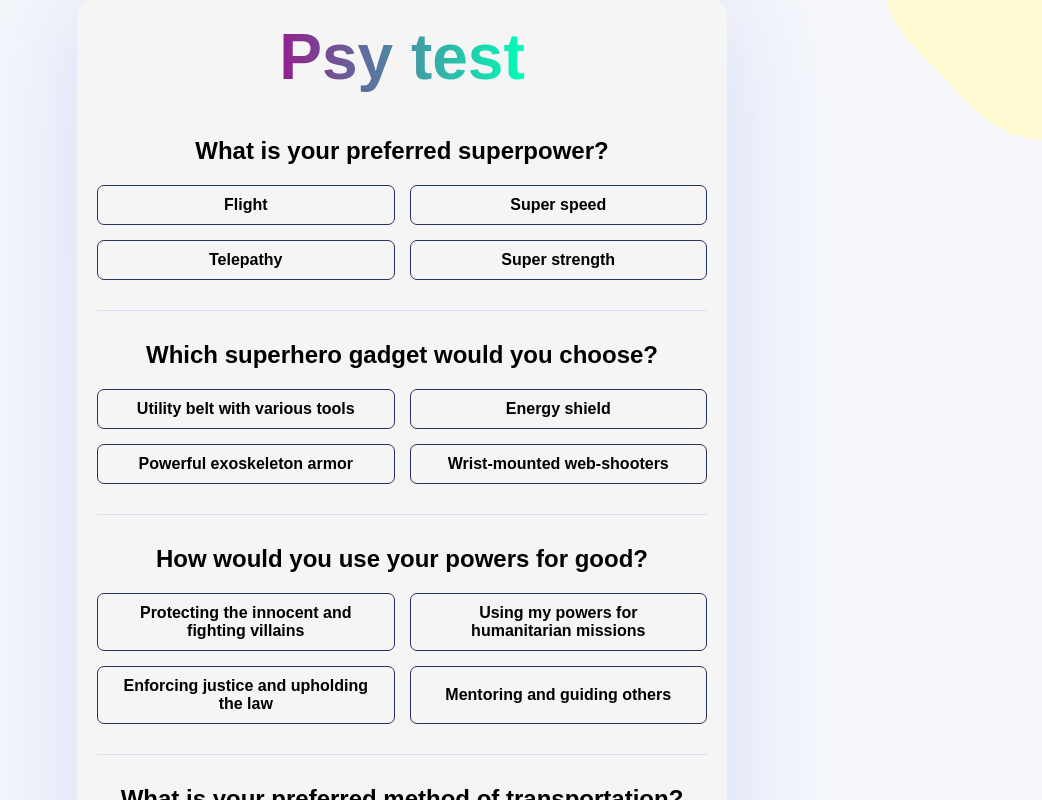
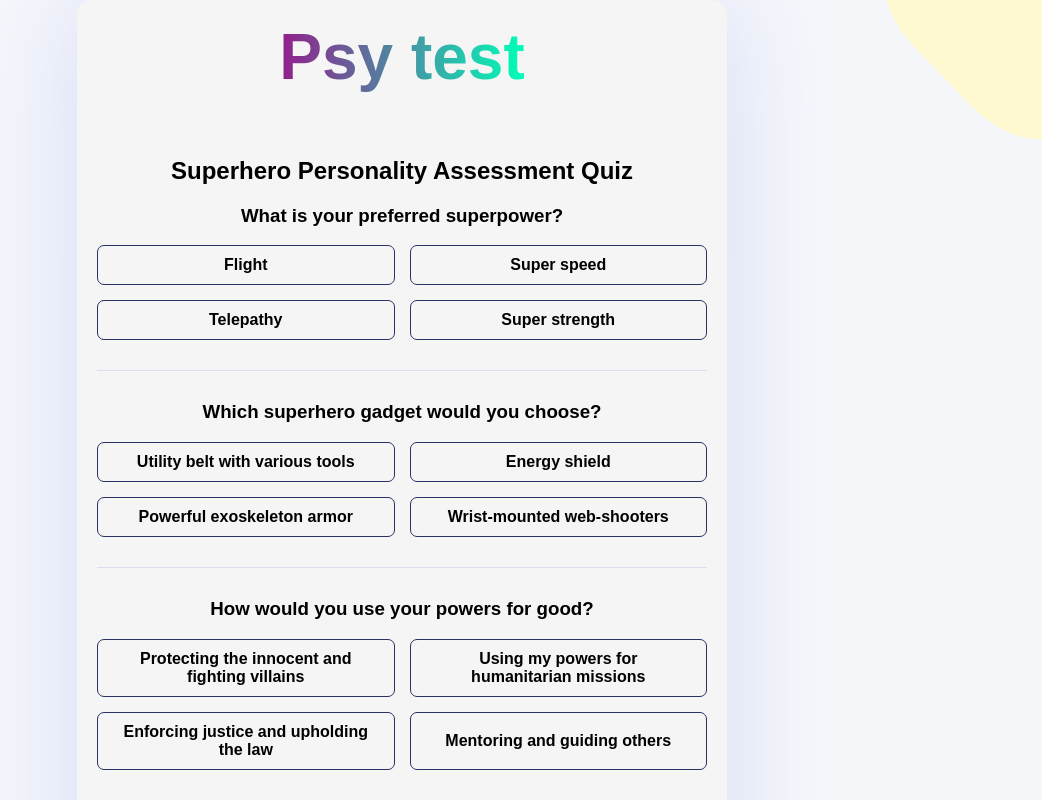
Before and after one commit to edesgree/react-psycho-test, a React (Vite) app: page / in a window 1280 px wide. Both pictures are taken after a click on the button "Start Quiz". Shown: the top 800 px of the page, without its empty margins (238-1280 px from the left). Built offline with nearby package versions, Linux system fonts and the light colour scheme.

Commit message:
display title

```diff
--- a/src/App.tsx
+++ b/src/App.tsx
@@ -8,6 +8,7 @@ function App() {
   function startGame(): void {
     setGameStart(true);
   }
+
   return (
     <main className="App">
       <header>
--- a/src/components/Question.tsx
+++ b/src/components/Question.tsx
@@ -54,8 +54,8 @@ const Question: React.FC<IsQuestionProps> = (props) => {
   });
   return (
     <div className="question">
-      <h2 className="question-title">{props.question}</h2>
-      {/*correct_answer: {props.correct_answer}*/}
+      <h3 className="question-title">{props.question}</h3>
+
       <div className="question-answers">{answersElements}</div>
     </div>
   );
--- a/src/components/Quiz.tsx
+++ b/src/components/Quiz.tsx
@@ -1,4 +1,4 @@
-import React from 'react';
+import React, { forwardRef } from 'react';
 import Question from './Question';
 import { nanoid } from 'nanoid';
 import { decode } from 'html-entities';
@@ -12,7 +12,8 @@ import {
 } from '../interface';
 console.log('localQuizData', localQuizData);
 
-const Quiz = () => {
+const Quiz = (props) => {
+  const [quizTitle, setQuizTitle] = React.useState<string>('');
   const [points, setPoints] = React.useState<IsPoint[]>();
   const [quizData, setQuizData] = React.useState<IsQuizData[]>([]);
   const [loading, setLoading] = React.useState<boolean>(true);
@@ -23,6 +24,9 @@ const Quiz = () => {
   const nbQuestions = 10;
   console.log('test');
   const fetchData = () => {
+    // get quiz title
+    const dataTitle: string = localQuizData.quiz_title;
+    setQuizTitle(dataTitle);
     // get questions
     console.log('localQuizData.questions', localQuizData.questions);
     const dataQuestions: IsQuestion[] = localQuizData.questions;
@@ -50,15 +54,18 @@ const Quiz = () => {
     // set Quiz Data with this custom object
     setQuizData(customData);
     setLoading(false);
-    console.log('loading', loading);
+
     console.log('customData', customData);
   };
-
+  React.useEffect(() => {
+    console.log('loading state', loading);
+  }, [loading]);
   // each time GameStartCount is updated, a new quiz is rendered with score reset
   React.useEffect(() => {
+    setLoading(true);
     fetchData();
     setQuizCompleted(false);
-    setLoading(true);
+
     setTotalScore([
       { category: 'A', point: 0 },
       { category: 'B', point: 0 },
@@ -85,9 +92,9 @@ const Quiz = () => {
     quizData.forEach((question) => {
       console.log('question', question);
       // assign points for each category
-      for (let i = 0; i < points.length; i++) {
-        if (question.user_choice?.category === points[i].category) {
-          currentScore[i].point += points[i].point;
+      for (let i = 0; i < points?.length; i++) {
+        if (question.user_choice?.category === points[i]?.category) {
+          currentScore[i].point += points[i]?.point;
         }
       }
 
@@ -157,12 +164,11 @@ const Quiz = () => {
   console.log('resultsElements', resultsElements);
   return (
     <section className="quiz">
-      {/*
       {loading ? (
         'loading...'
       ) : (
-        */}
         <div>
+          <h2>{quizTitle}</h2>
           <div className="quiz-questions">{questionsElements}</div>
 
           <footer className="quiz-footer">
@@ -184,9 +190,7 @@ const Quiz = () => {
             )}
           </footer>
         </div>
-      {/*
       )}
-      */}
     </section>
   );
 };
```
Lines whose indentation alone changed are shown as unchanged.
